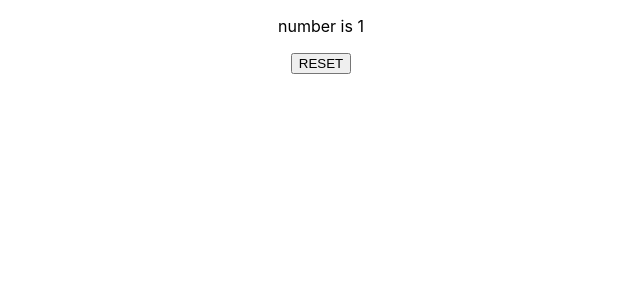
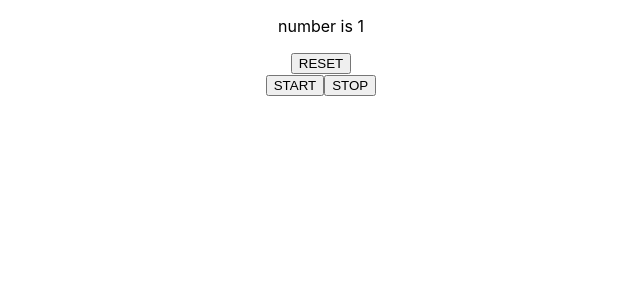
Before and after one commit to snamiki1212/example-react-basic-hooks, a React (Create React App) app: page / in a window 1280 px wide. Shown: the top 300 px of the page, without its empty margins (319-959 px from the left). Built offline with nearby package versions, Linux system fonts and the light colour scheme.

Commit message:
Add stop feature

```diff
--- /dev/null
+++ b/src/components/CountdownStop.tsx
@@ -0,0 +1,7 @@
+import React from 'react';
+
+const CountdownStop = ({onClick}: any) => {
+  return <button onClick={onClick}>STOP</button>;
+};
+
+export default CountdownStop;
--- a/src/containers/Countdown.tsx
+++ b/src/containers/Countdown.tsx
@@ -1,13 +1,17 @@
 import React, {FC, useEffect, useState} from 'react';
 import CountdownComponent from '../components/Countdown';
+import CountdownStop from '../components/CountdownStop';
 
 const useCountdown = (limit: number): [number, any] => {
   const [left, setLeft] = useState(limit);
+  const [timerObj, setTimerObj]: any = useState('');
 
   const setCountdown = () =>
-    setInterval(() => {
-      setLeft(prev => prev - 1);
-    }, 1000);
+    setTimerObj(() =>
+      setInterval(() => {
+        setLeft(prev => prev - 1);
+      }, 1000)
+    );
 
   const afterTimeup = (left: any): any => {
     if (left <= 0) {
@@ -26,13 +30,27 @@ const useCountdown = (limit: number): [number, any] => {
     afterTimeup(left);
   }, [left]);
 
-  return [left, resetLeft];
+  const handleStop = () => clearInterval(timerObj);
+
+  const restart = () => {
+    clearInterval(timerObj);
+    setCountdown();
+  };
+
+  return [left, [resetLeft, handleStop, restart]];
 };
 
 const CountdownContainer: FC = () => {
   const TIMER = 4;
-  const [left, resetLeft] = useCountdown(TIMER);
-  return <CountdownComponent left={left} resetLeft={resetLeft} />;
+  const [left, [resetLeft, handleStop, restart]] = useCountdown(TIMER);
+
+  return (
+    <>
+      <CountdownComponent left={left} resetLeft={resetLeft} />
+      <button onClick={restart}>START</button>
+      <CountdownStop onClick={handleStop} />
+    </>
+  );
 };
 
 export default CountdownContainer;
```
